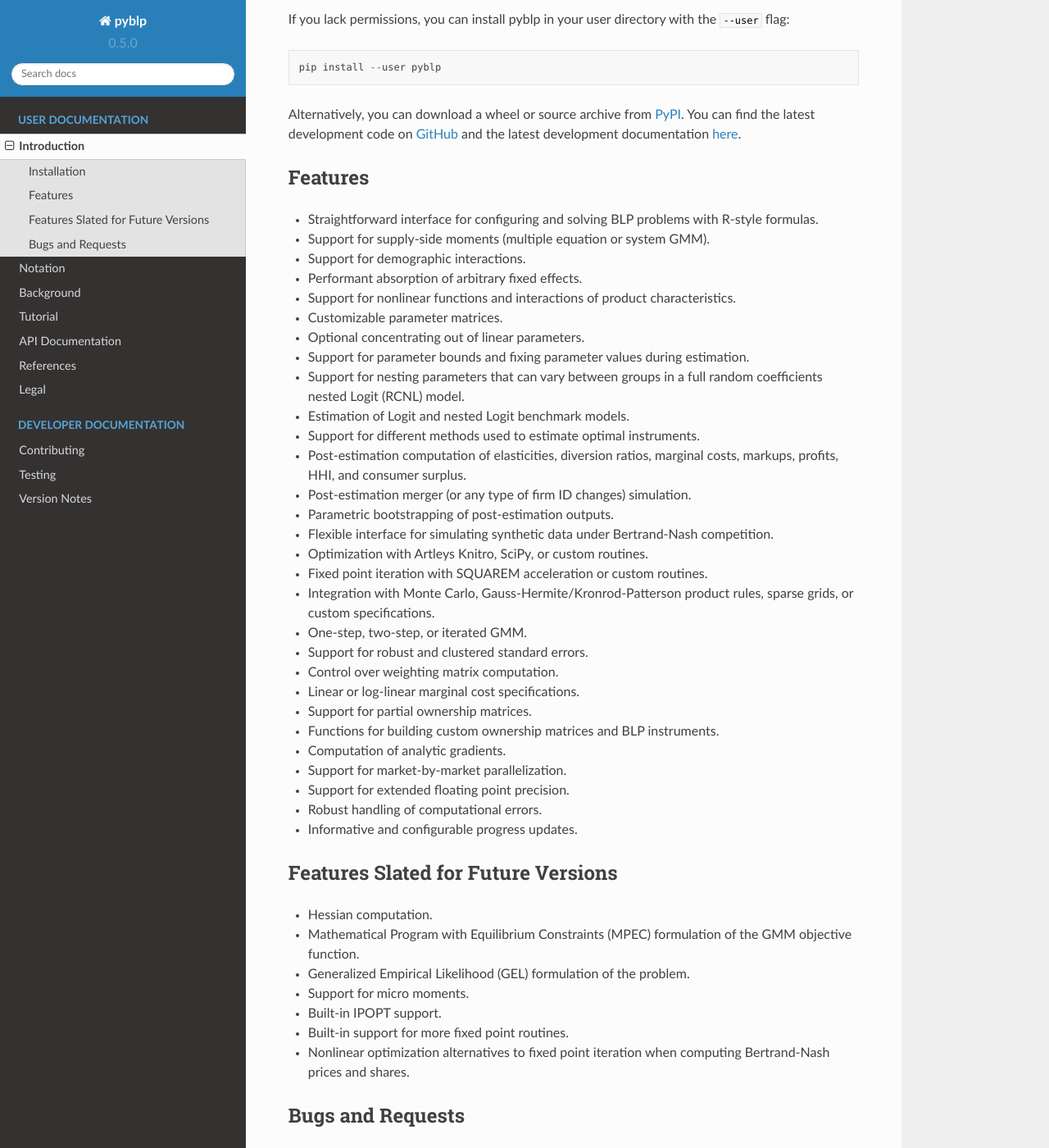
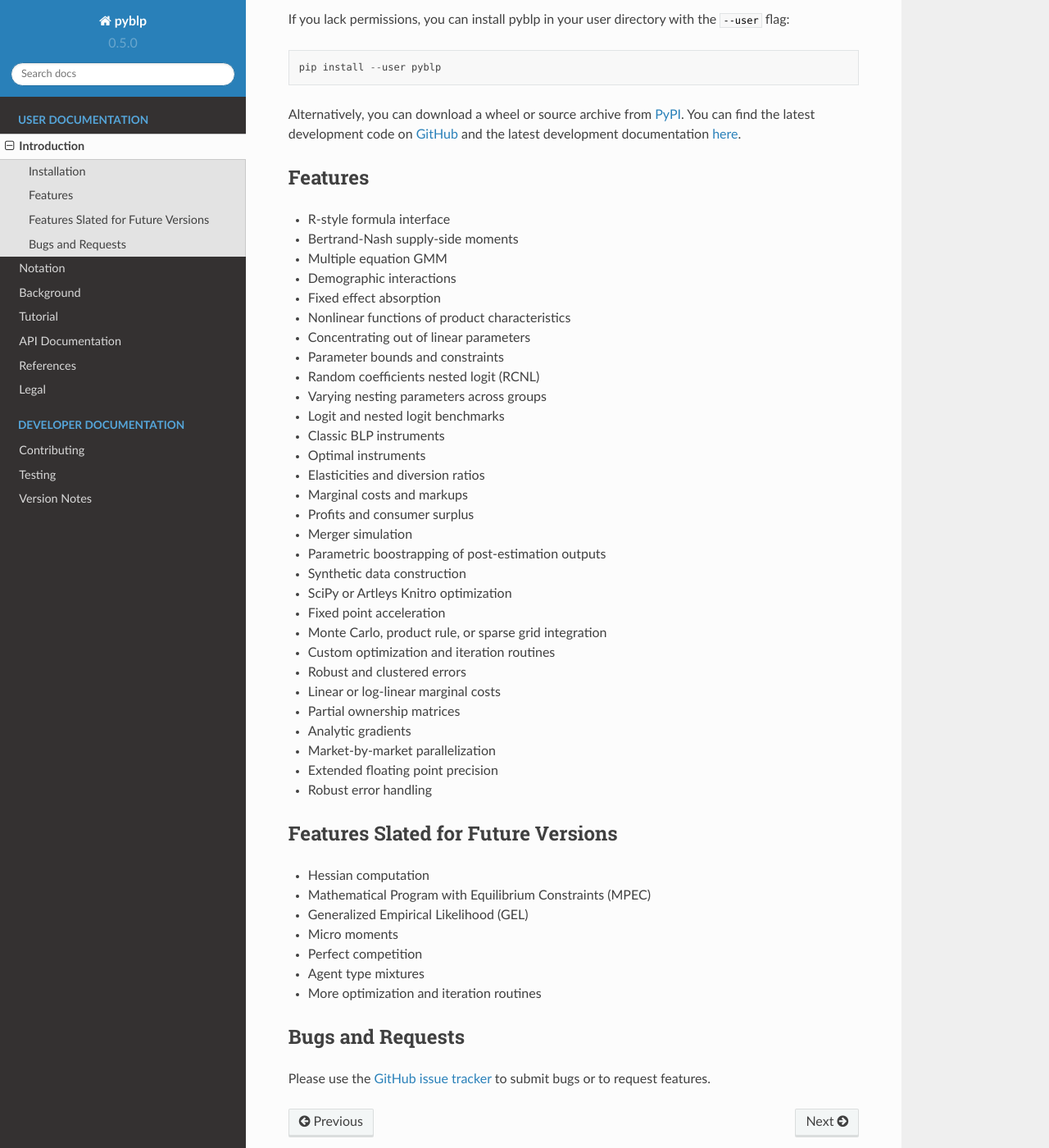
Before and after one commit to jeffgortmaker/pyblp, a Sphinx documentation site: the page built from docs/introduction.rst, in a window 1280 px wide and 1400 px high, scrolled down 871 px. Shown: the whole window at 82% size. Built offline with Sphinx 7.4.7 and the Read the Docs theme 2.0.0, drawn with Linux system fonts in a browser that asks for light colours; some of the changed text lies outside the part shown.

Commit message:
DOC: text simplification

```diff
--- a/README.rst
+++ b/README.rst
@@ -20,11 +20,11 @@
 
 .. description-start
 
-An overview of the model, examples, and other documentation can be found on `Read the Docs <https://pyblp.readthedocs.io/en/stable/>`_.
+An overview of the model, examples, references, and other documentation can be found on `Read the Docs <https://pyblp.readthedocs.io/en/stable/>`_.
 
 .. docs-start
 
-The pyblp package is a Python 3 implementation of the nested fixed point algorithm for BLP demand estimation. The author of this package is `Jeff Gortmaker <http://jeffgortmaker.com/>`_. At the moment, the only other contributer is `Chris Conlon <https://chrisconlon.github.io/>`_. Development of the package has been guided by the BLP code made publicly available by many researchers and practitioners. Views expressed in the documentation of this package are those of the contributers and do not necessarily reflect the views of any institution to which they belong.
+The pyblp package is a Python 3 implementation of routines for estimating demand with BLP-type random coefficients logit models. The author of this package is `Jeff Gortmaker <https://jeffgortmaker.com/>`_. At the moment, the only other contributer is `Chris Conlon <https://chrisconlon.github.io/>`_. Development of the package has been guided by code made publicly available by many researchers and practitioners. Views expressed in the documentation of this package are those of the contributers and do not necessarily reflect the views of any institution at which they are employed.
 
 
 Installation
@@ -50,47 +50,48 @@
 Features
 --------
 
-- Straightforward interface for configuring and solving BLP problems with R-style formulas.
-- Support for supply-side moments (multiple equation or system GMM).
-- Support for demographic interactions.
-- Performant absorption of arbitrary fixed effects.
-- Support for nonlinear functions and interactions of product characteristics.
-- Customizable parameter matrices.
-- Optional concentrating out of linear parameters.
-- Support for parameter bounds and fixing parameter values during estimation.
-- Support for nesting parameters that can vary between groups in a full random coefficients nested Logit (RCNL) model.
-- Estimation of Logit and nested Logit benchmark models.
-- Support for different methods used to estimate optimal instruments.
-- Post-estimation computation of elasticities, diversion ratios, marginal costs, markups, profits, HHI, and consumer surplus.
-- Post-estimation merger (or any type of firm ID changes) simulation.
-- Parametric bootstrapping of post-estimation outputs.
-- Flexible interface for simulating synthetic data under Bertrand-Nash competition.
-- Optimization with Artleys Knitro, SciPy, or custom routines.
-- Fixed point iteration with SQUAREM acceleration or custom routines.
-- Integration with Monte Carlo, Gauss-Hermite/Kronrod-Patterson product rules, sparse grids, or custom specifications.
-- One-step, two-step, or iterated GMM.
-- Support for robust and clustered standard errors.
-- Control over weighting matrix computation.
-- Linear or log-linear marginal cost specifications.
-- Support for partial ownership matrices.
-- Functions for building custom ownership matrices and BLP instruments.
-- Computation of analytic gradients.
-- Support for market-by-market parallelization.
-- Support for extended floating point precision.
-- Robust handling of computational errors.
-- Informative and configurable progress updates.
+- R-style formula interface
+- Bertrand-Nash supply-side moments
+- Multiple equation GMM
+- Demographic interactions
+- Fixed effect absorption
+- Nonlinear functions of product characteristics
+- Concentrating out of linear parameters
+- Parameter bounds and constraints
+- Random coefficients nested logit (RCNL)
+- Varying nesting parameters across groups
+- Logit and nested logit benchmarks
+- Classic BLP instruments
+- Optimal instruments
+- Elasticities and diversion ratios
+- Marginal costs and markups
+- Profits and consumer surplus
+- Merger simulation
+- Parametric boostrapping of post-estimation outputs
+- Synthetic data construction
+- SciPy or Artleys Knitro optimization
+- Fixed point acceleration
+- Monte Carlo, product rule, or sparse grid integration
+- Custom optimization and iteration routines
+- Robust and clustered errors
+- Linear or log-linear marginal costs
+- Partial ownership matrices
+- Analytic gradients
+- Market-by-market parallelization
+- Extended floating point precision
+- Robust error handling
 
 
 Features Slated for Future Versions
 -----------------------------------
 
-- Hessian computation.
-- Mathematical Program with Equilibrium Constraints (MPEC) formulation of the GMM objective function.
-- Generalized Empirical Likelihood (GEL) formulation of the problem.
-- Support for micro moments.
-- Built-in IPOPT support.
-- Built-in support for more fixed point routines.
-- Nonlinear optimization alternatives to fixed point iteration when computing Bertrand-Nash prices and shares.
+- Hessian computation
+- Mathematical Program with Equilibrium Constraints (MPEC)
+- Generalized Empirical Likelihood (GEL)
+- Micro moments
+- Perfect competition
+- Agent type mixtures
+- More optimization and iteration routines
 
 
 Bugs and Requests
--- a/docs/background.rst
+++ b/docs/background.rst
@@ -320,6 +320,8 @@
 .. math:: \zeta = \Lambda^{-1}(O \circ \Gamma)'(p - c) - \Lambda^{-1}.
    :label: zeta
 
+
 Alternative Conduct
-------------------------------
-is definited in terms of its corresponding cooperation matrix, :math:`\kappa`, by :math:`O_{jk} = \kappa_{fg}` where :math:`j \in \mathscr{J}_{ft}` and :math:`g \in \mathscr{J}_{gt}`. Usually, :math:`\kappa = I`, the identity matrix,
+-------------------
+
+Alternative firm conduct is defined in terms of its corresponding cooperation matrix, :math:`\kappa`, by :math:`O_{jk} = \kappa_{fg}` where :math:`j \in \mathscr{J}_{ft}` and :math:`g \in \mathscr{J}_{gt}`. Usually, :math:`\kappa = I`, the identity matrix,
--- a/docs/introduction.rst
+++ b/docs/introduction.rst
@@ -3,8 +3,7 @@
 
 .. note::
 
-   This package is in beta. In future versions, the API will change substantially. Please use the
-   `GitHub issue tracker <https://github.com/jeffgortmaker/pyblp/issues>`_ to report bugs or to request features.
+   This package is in beta. The API may change in future versions. Please use the `GitHub issue tracker <https://github.com/jeffgortmaker/pyblp/issues>`_ to report bugs or to request features.
 
 .. include:: ../README.rst
    :start-after: docs-start
```
